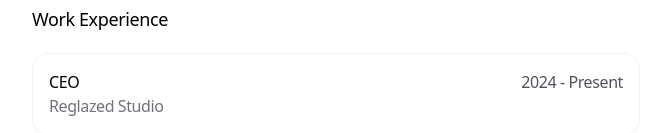
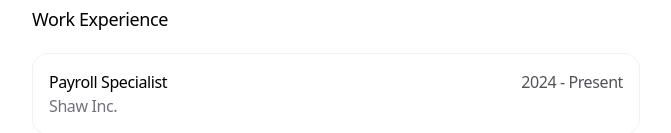
Before and after one commit to chrisbell709/portfolio, a Next.js app: page / in a window 1280 px wide. Shown: the part 667-800 px from the top of the page, without its empty margins (304-975 px from the left). Built offline with nearby package versions, Linux system fonts and the light colour scheme.

Commit message:
Update data.ts

```diff
--- a/app/data.ts
+++ b/app/data.ts
@@ -49,11 +49,10 @@
 
 export const WORK_EXPERIENCE: WorkExperience[] = [
   {
-    company: 'Reglazed Studio',
-    title: 'CEO',
+    company: 'Shaw Inc.',
+    title: 'Payroll Specialist',
     start: '2024',
     end: 'Present',
-    link: 'https://ibelick.com',
     id: 'work1',
   },
   {
```
